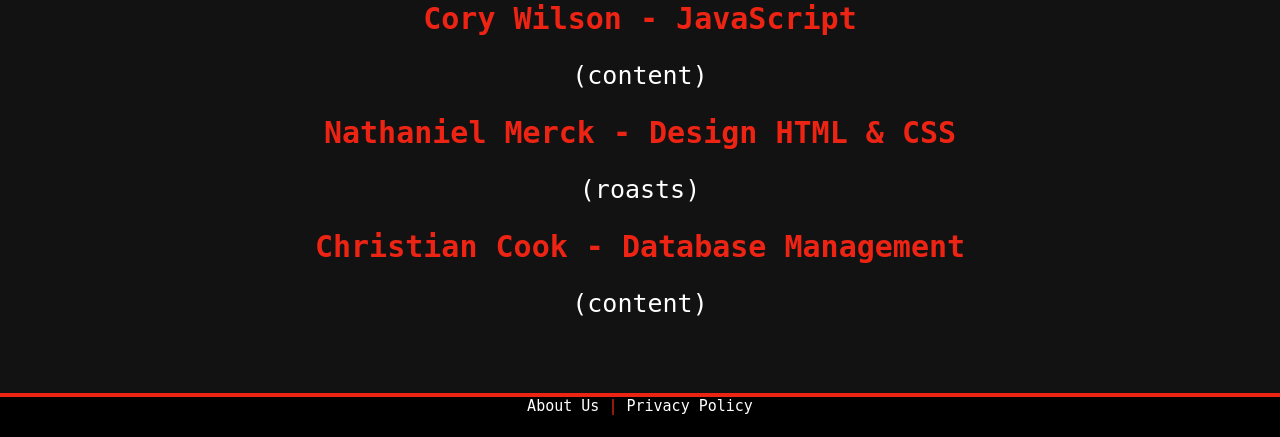
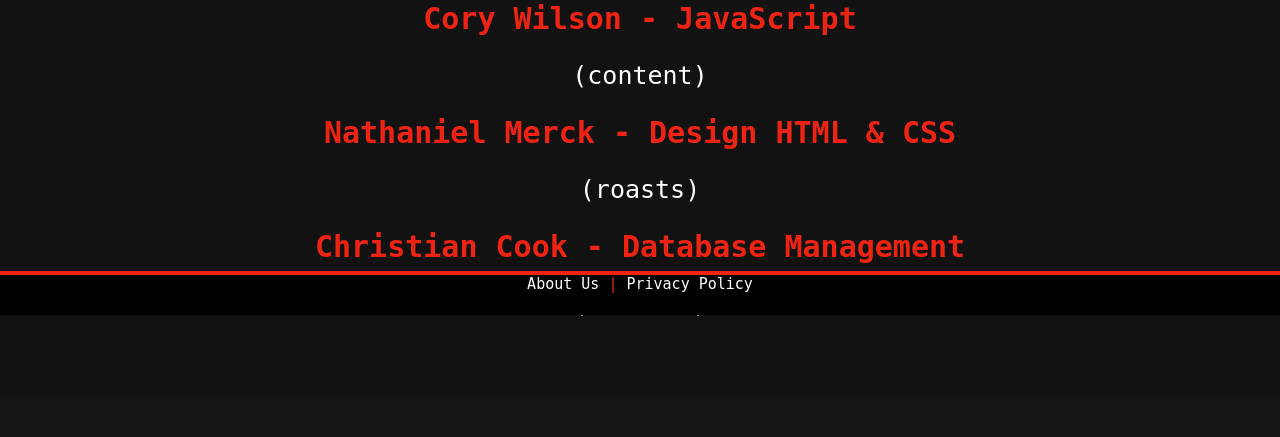
Before and after one commit to mikeyo241/Binary101, a PHP site: page /about.html in a window 1280 px wide. Shown: the part 485-922 px from the top of the page. After the commit the page ends 801 px from the top, so only its background shows below. Run offline with PHP 8.4, Linux system fonts and the light colour scheme.

Commit message:
Fixed The Form and footer
The tooltips are broken now due to a change in the HTML layout.

```diff
--- a/assets/css/style.css
+++ b/assets/css/style.css
@@ -424,16 +424,21 @@ footer {
     height: 40px;
     text-align: center;
     font-family: monospace;
-    position: relative;
     color: rgb(237, 36, 20);
     font-size: 15px;
+
+    position: absolute;
+    bottom: 0;
+
 }
 
 #bottomLine {
-    position: relative;
     width: 100%;
     height: 4px;
     background: rgb(237, 36, 20);
+
+    position: absolute;
+    bottom:40px;
 }
 
 #resetPassword {
```
Also changed, not shown: main.php (+10 -12 lines).
